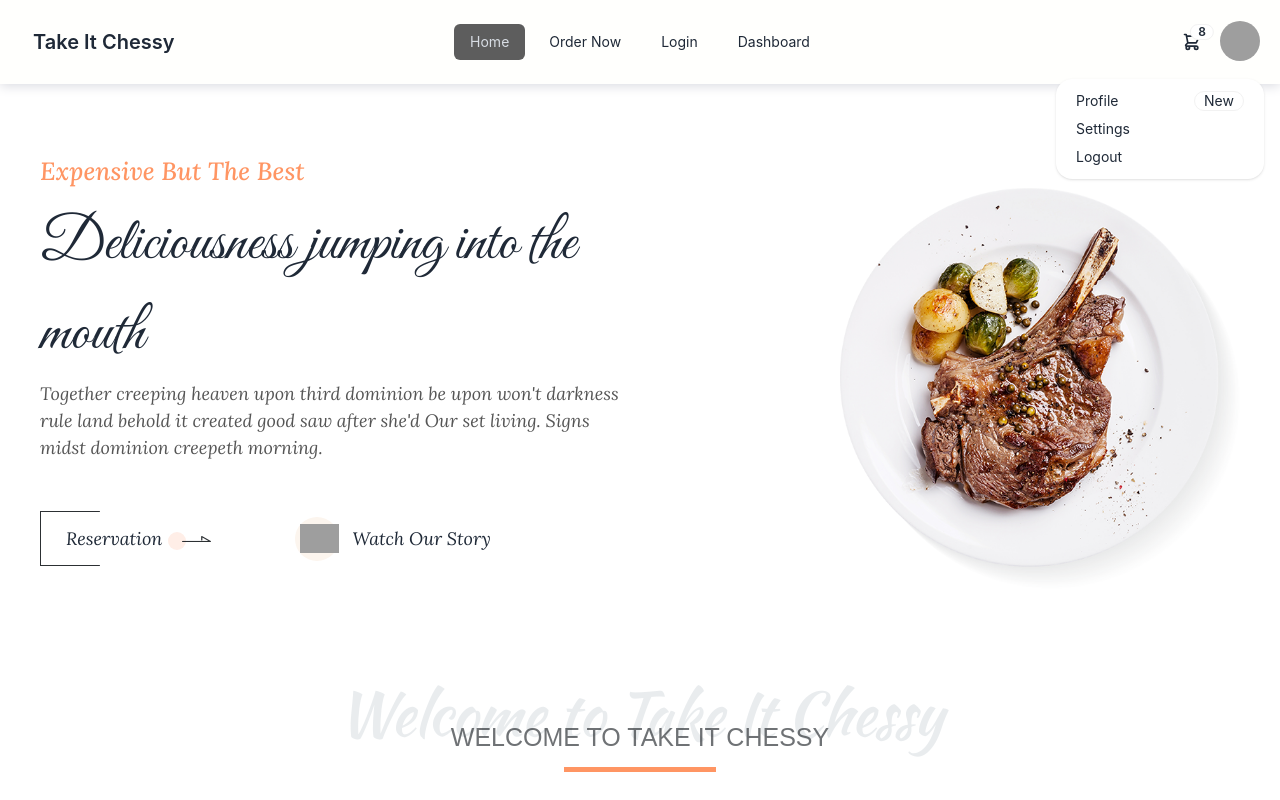
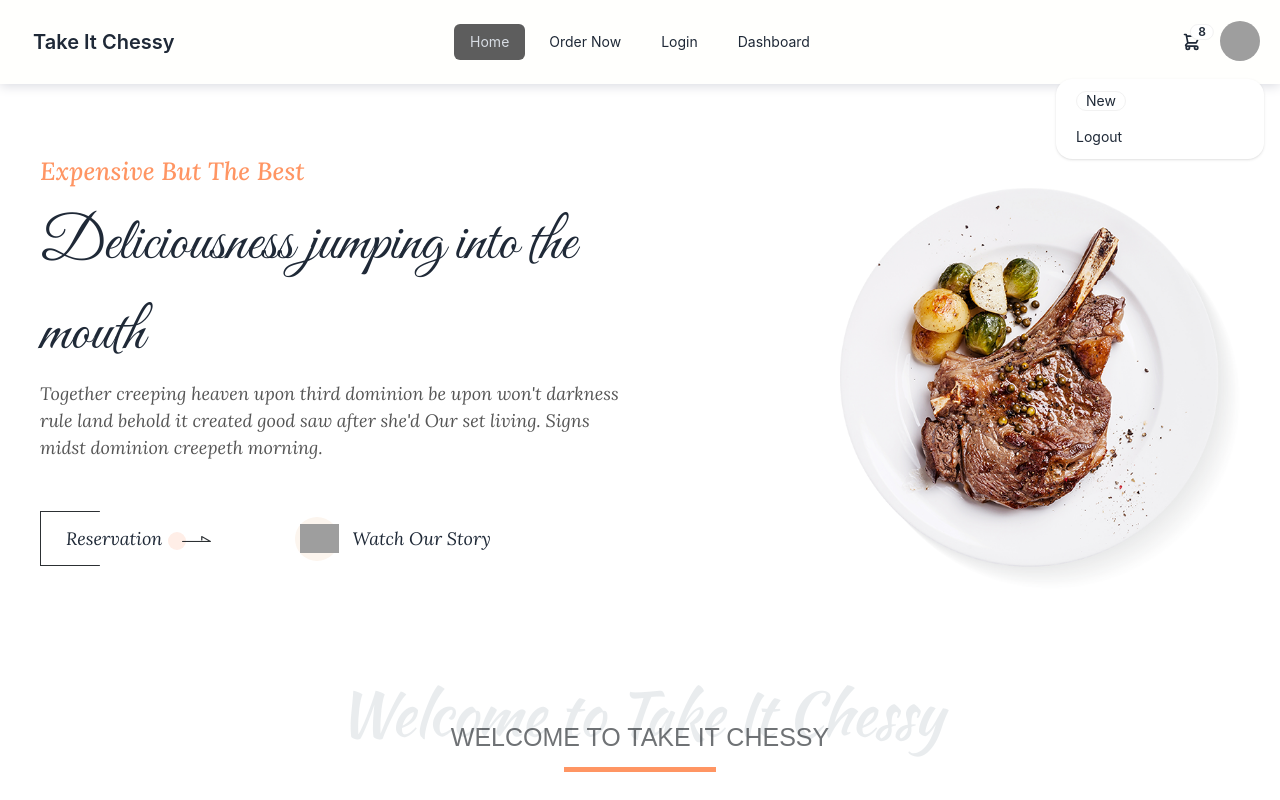
Before and after one commit to Sharif101/TakeItChessyClient, a React (Create React App) app: page / in a window 1280 px wide. Both pictures are taken after a click on the label 1239 px from the left and 41 px from the top of the page. Shown: the top 800 px of the page. Built offline with nearby package versions, Linux system fonts and the light colour scheme; no server answers; grey boxes are pictures that could not be loaded; a web font is replaced by a local one.

Commit message:
PC: show on nav bar user info and logout

```diff
--- a/src/Shared/Header.js
+++ b/src/Shared/Header.js
@@ -1,8 +1,36 @@
-import React from "react";
+"use client";
+import React, { useEffect, useState } from "react";
 import { Link, NavLink } from "react-router-dom";
 import "../style.css";
+import { isLogin, logOut } from "../Utilities/auth";
+import { useNavigate } from "react-router-dom";
+import toast, { Toaster } from "react-hot-toast";
 
 const Header = () => {
+  const navigate = useNavigate();
+  const [user, setUser] = useState([]);
+  // console.log(user);
+
+  const authenticate = async () => {
+    const loggedIn = await isLogin();
+
+    if (loggedIn.auth) {
+      setUser(loggedIn.data);
+    }
+  };
+
+  useEffect(() => {
+    authenticate();
+  }, []);
+
+  const handleLogOut = () => {
+    logOut();
+    toast.success("Logout Successfully");
+    navigate("/login");
+    //Refresh
+    window.location.reload();
+  };
+
   let menuitems = (
     <React.Fragment>
       <li className="mx-1">
@@ -48,20 +76,8 @@ const Header = () => {
     </React.Fragment>
   );
   return (
-    // <div className="header-navbar">
-    //   <div className="navbar  container mx-auto">
-    //     <div className="flex-1">
-    //       <Link to="/" className="btn btn-ghost normal-case text-xl">
-    //         Take It Chessy
-    //       </Link>
-    //     </div>
-    //     <div className="flex-none">
-    //       <ul className="menu menu-horizontal px-1">{menuitems}</ul>
-    //     </div>
-    //   </div>
-    // </div>
-
     <div className="header-navbar">
+      <Toaster position="top-center" reverseOrder={false} />
       <div className="navbar  container mx-auto">
         <div className="navbar">
           <div className="navbar-start">
@@ -149,15 +165,15 @@ const Header = () => {
                 >
                   <li>
                     <a className="justify-between">
-                      Profile
+                      {user?.name}
                       <span className="badge">New</span>
                     </a>
                   </li>
                   <li>
-                    <a>Settings</a>
+                    <a>{user?.email}</a>
                   </li>
                   <li>
-                    <a>Logout</a>
+                    <a onClick={handleLogOut}>Logout</a>
                   </li>
                 </ul>
               </div>
```
